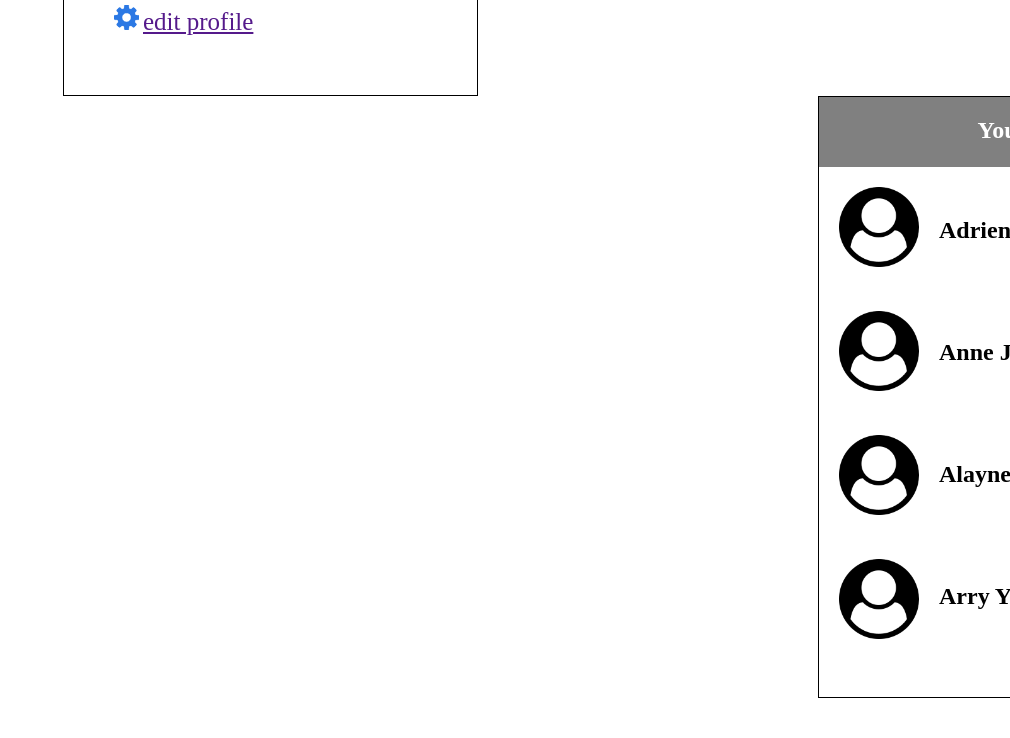
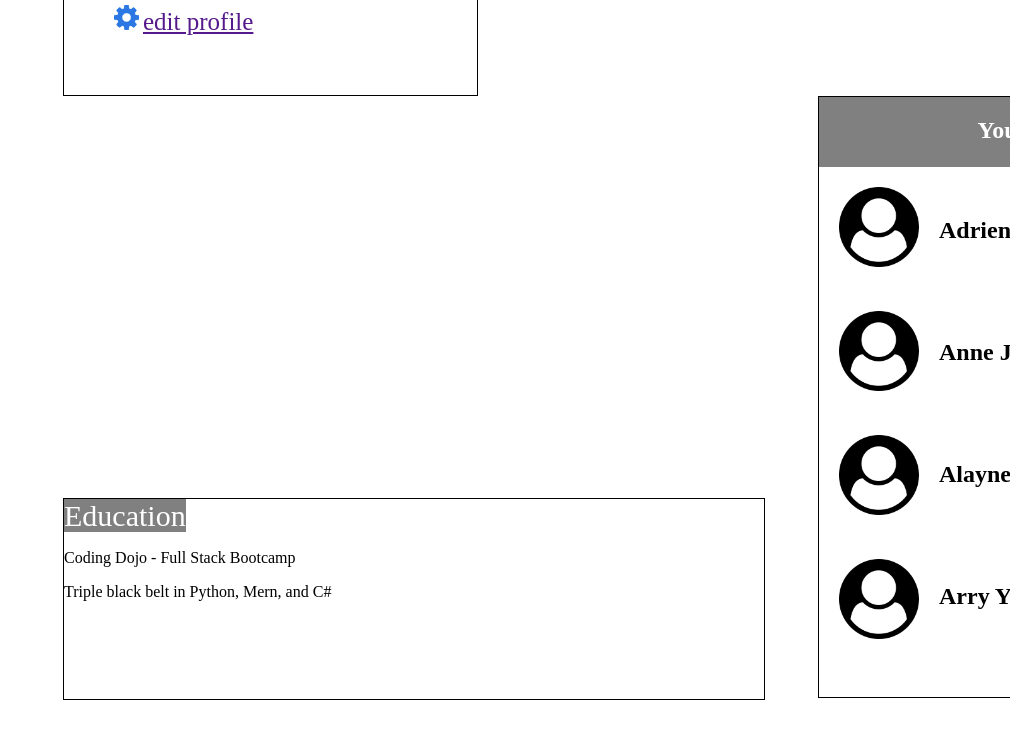
Before and after one commit to dhardesty/days-of-coding, a plain HTML site: page Profile Page/Profile.html in a window 1280 px wide. Shown: the part 690-1428 px from the top of the page, without its empty margins (270-1280 px from the left). Before the commit the page ends 1396 px from the top, so only its background shows below. Drawn offline with Linux system fonts and the light colour scheme.

Commit message:
days of coding

```diff
--- a/Profile Page/Profile.html
+++ b/Profile Page/Profile.html
@@ -99,6 +99,18 @@
                 </div>
                 </div>
             </div>
+    </div>
+        <div class="bottom">
+            <div class="education">
+                <span>
+                    Education
+                </span>
+            </div>
+            <div>
+                <p>Coding Dojo - Full Stack Bootcamp</p>
+                <p2>Triple black belt in Python, Mern, and C#</p2>
+            </div>
+        </div>
         </div>
     </div>
 
--- a/Profile Page/styles.css
+++ b/Profile Page/styles.css
@@ -211,3 +211,25 @@ a{
 .arry{
     padding-top: 75px;
 }
+
+.bottom{
+    border: 1px solid black;
+    position: relative;
+    top: -200px;
+    margin-left: 325px;
+    width: 700px;
+    margin-bottom: 200px;
+    height: 200px;
+}
+
+span{
+    background-color: grey;
+    color: white;
+    font-size: 30px;
+    width: 300px;
+    justify-content: center;
+}
+
+p{
+    justify-content: center;
+}
```
